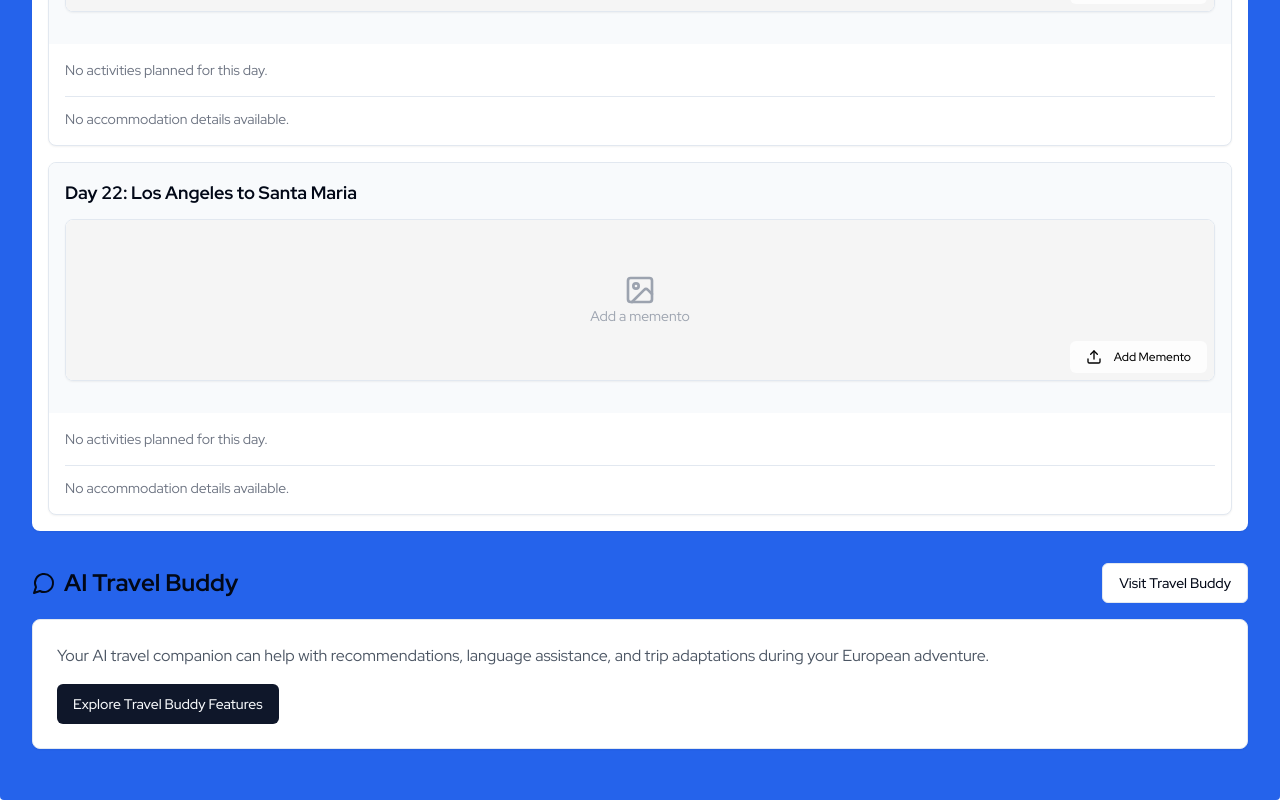
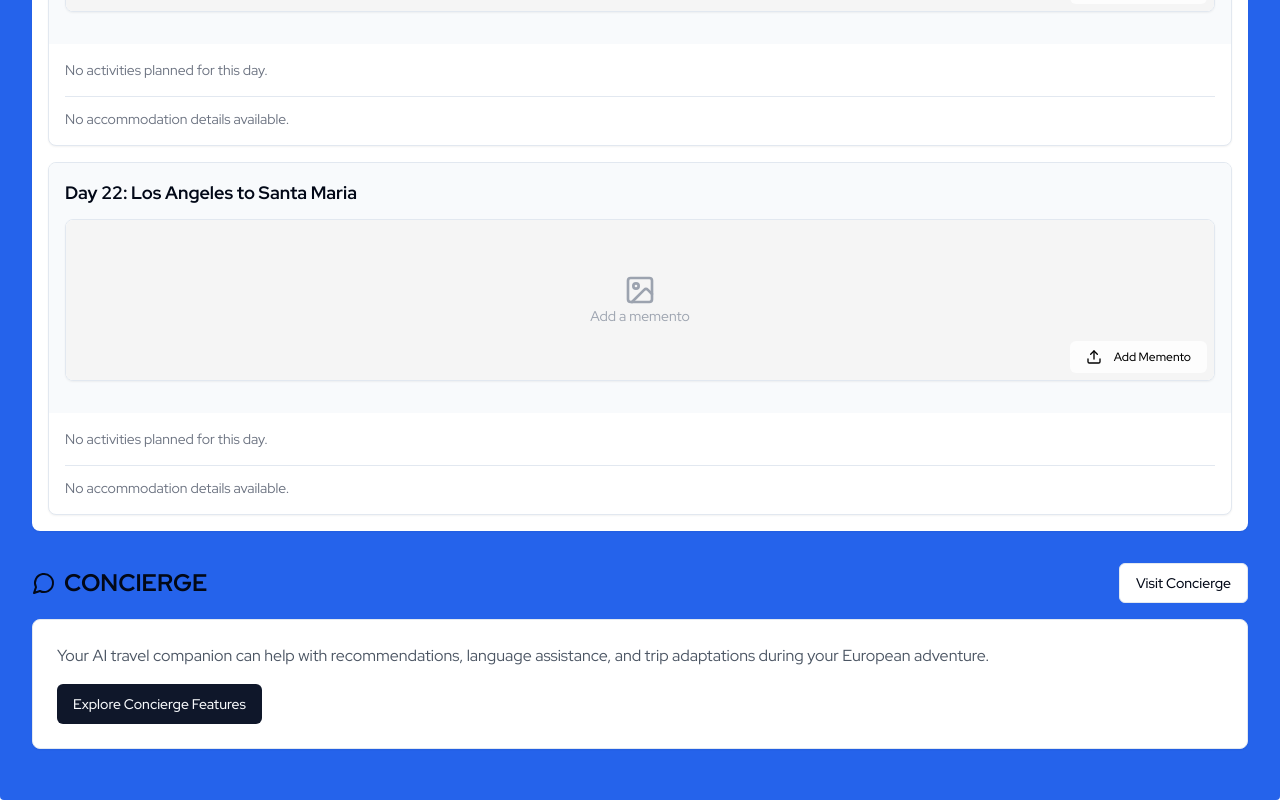
Before and after one commit to nathangranner/euro-trip-navigator-pro, a React (Vite) app: page /summary in a window 1280 px wide. Shown: the part 8472-9272 px from the top of the page. Built offline with nearby package versions, Linux system fonts and the light colour scheme.

Commit message:
Rename Travel Buddy to Concierge
Update the home page link to the concierge to reflect the change.

```diff
--- a/src/components/trip/TravelBuddySection.tsx
+++ b/src/components/trip/TravelBuddySection.tsx
@@ -12,14 +12,14 @@ export const TravelBuddySection: React.FC = () => {
     <div className="mb-6">
       <div className="flex justify-between items-center mb-4">
         <h2 className="text-2xl font-semibold flex items-center">
-          <MessageCircle className="h-6 w-6 mr-2" /> AI Travel Buddy
+          <MessageCircle className="h-6 w-6 mr-2" /> CONCIERGE
         </h2>
         <Button
           variant="outline"
           onClick={() => navigate("/travel-buddy")}
           className="flex items-center gap-2"
         >
-          Visit Travel Buddy
+          Visit Concierge
         </Button>
       </div>
 
@@ -29,7 +29,7 @@ export const TravelBuddySection: React.FC = () => {
           and trip adaptations during your European adventure.
         </p>
         <Button onClick={() => navigate("/travel-buddy")}>
-          Explore Travel Buddy Features
+          Explore Concierge Features
         </Button>
       </Card>
     </div>
--- a/src/pages/Index.tsx
+++ b/src/pages/Index.tsx
@@ -1,3 +1,4 @@
+
 import React, { useEffect, useRef, useState } from "react";
 import { Button } from "@/components/ui/button";
 import { useNavigate } from "react-router-dom";
@@ -110,7 +111,7 @@ const Index = () => {
               </div>
               <div className="absolute inset-0 bg-black/20 flex items-end p-8 transition-all duration-500 group-hover:bg-black/40">
                 <div>
-                  <h3 className="text-xl uppercase tracking-wider font-light mb-1">Concierge</h3>
+                  <h3 className="text-xl uppercase tracking-wider font-light mb-1">CONCIERGE</h3>
                   <div className="w-8 h-[1px] bg-white mb-3 transition-all duration-500 group-hover:w-16"></div>
                   <p className="text-sm text-white/80">AI-powered travel assistance</p>
                 </div>
```
